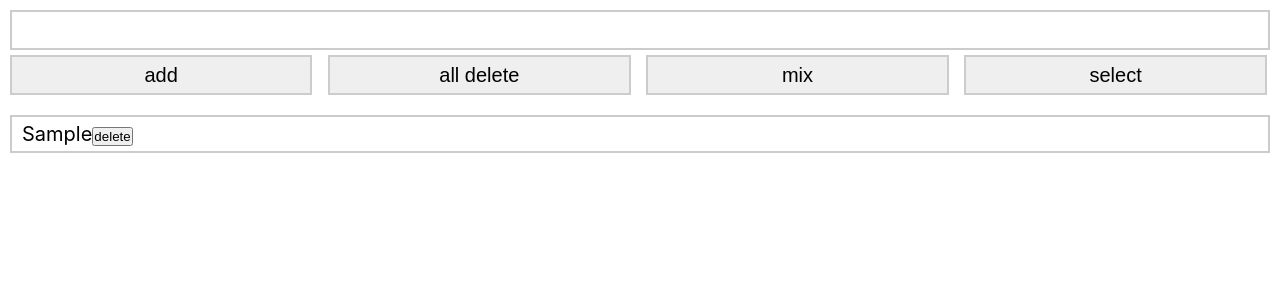
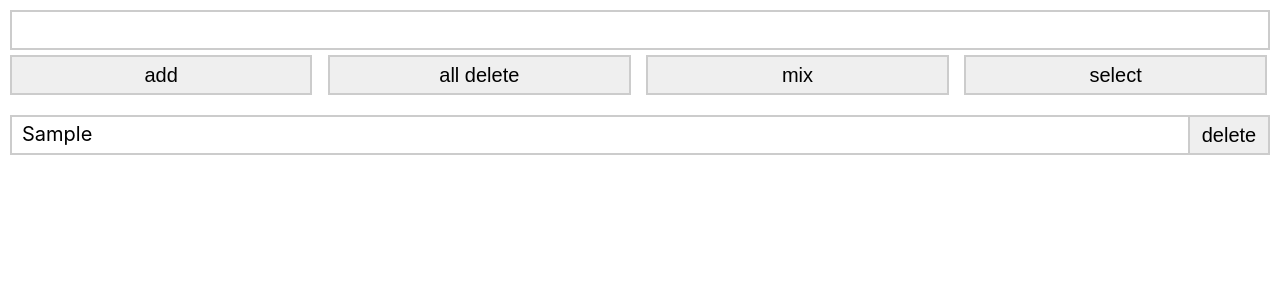
Before and after one commit to recordboy/foodboy, a React (Create React App) app: page / in a window 1280 px wide. Both pictures are taken after typing "Sample" into the empty fields and a click on the button "add". Shown: the top 300 px of the page. Built offline with nearby package versions, Linux system fonts and the light colour scheme.

Commit message:
삭제 버튼 수정

```diff
--- a/src/App.css
+++ b/src/App.css
@@ -27,8 +27,23 @@
 }
 
 .list > div {
+  position: relative;
+  padding-right: 80px;
   margin-top: 5px;
   border: 2px solid #ccc;
-  padding: 5px 10px;
+  padding: 0 10px;
+  height: 40px;
+  line-height: 35px;
   font-size: 20px;
 }
+
+.list > div > button {
+  position: absolute;
+  top: 0;
+  right: 0;
+  border: 0;
+  border-left: 2px solid #ccc;
+  width: 80px;
+  height: 36px;
+  font-size: 20px;
+}
--- a/src/components/FoodItem.tsx
+++ b/src/components/FoodItem.tsx
@@ -1,5 +1,9 @@
 import React, { useState } from 'react';
-const FoodItem = (props: { key: number; name: string }) => {
-  return <div>{props.name}<button type="button">delete</button></div>;
+const FoodItem = (props: { key: number; name: string, deleteItem: (id: number) => void; }) => {
+  const { key } = props;
+  return <div>{props.name}<button type="button" onClick={() => {
+    console.log(key);
+
+  }}>delete</button></div>;
 };
 export default FoodItem;
--- a/src/components/FoodList.tsx
+++ b/src/components/FoodList.tsx
@@ -4,7 +4,7 @@ import FoodItem from './FoodItem';
 const FoodList = (props: { data: object[], deleteItem: (id: number) => void; }) => {
   const { data, deleteItem } = props;
   const list = data.map((item: any) => {
-    return <FoodItem key={item.id} name={item.name} />;
+    return <FoodItem key={item.id} name={item.name} deleteItem={deleteItem} />;
   });
   return <div className="list">{list}</div>;
 };
```
